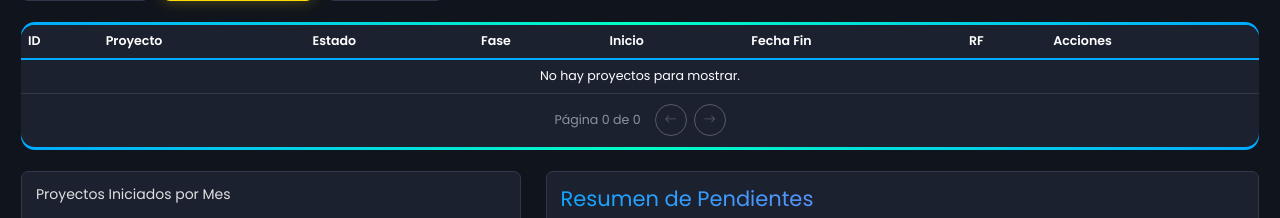
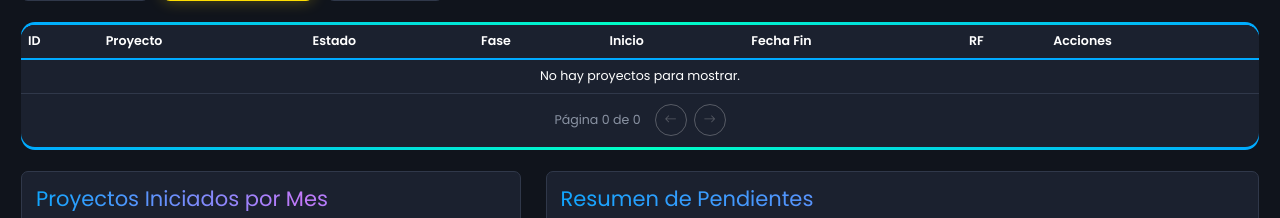
Before and after one commit to juveinar/proyecto_control, a Django app: page / in a window 1280 px wide. Shown: the part 149-367 px from the top of the page. Run offline with Django 5.2, Linux system fonts and the light colour scheme; the visitor is signed in with stand-in values (Sample User, id 1); data that the repository does not hold is empty.

Commit message:
Cambiar estilo titulo Proyectos iniciados por med
se cambio De clase h6 a clase h4 title-gradient
tendrá el mismo estilo y color (con efecto gradiente) que el titulo Resumen de Pendientes

```diff
--- a/templates/index.html
+++ b/templates/index.html
@@ -241,7 +241,7 @@
             <div class="col-lg-5">
                 <div id="chart-container">
                     <div class="d-flex justify-content-between align-items-center mb-2">
-                        <h2 class="h6 mb-0">Proyectos Iniciados por Mes</h2>
+                        <h2 class="h4 title-gradient mb-0">Proyectos Iniciados por Mes</h2>
                     </div>
                     <canvas id="projectsChart"></canvas>
                 </div>
```
